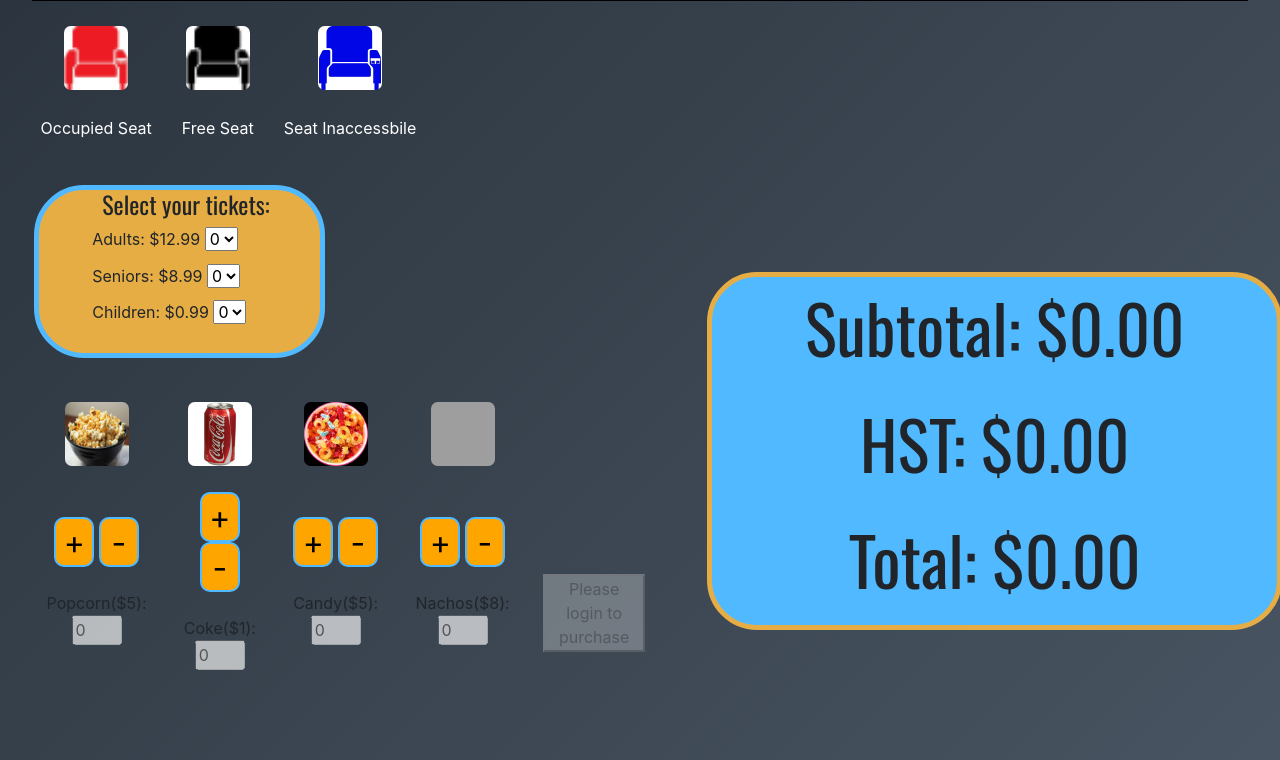
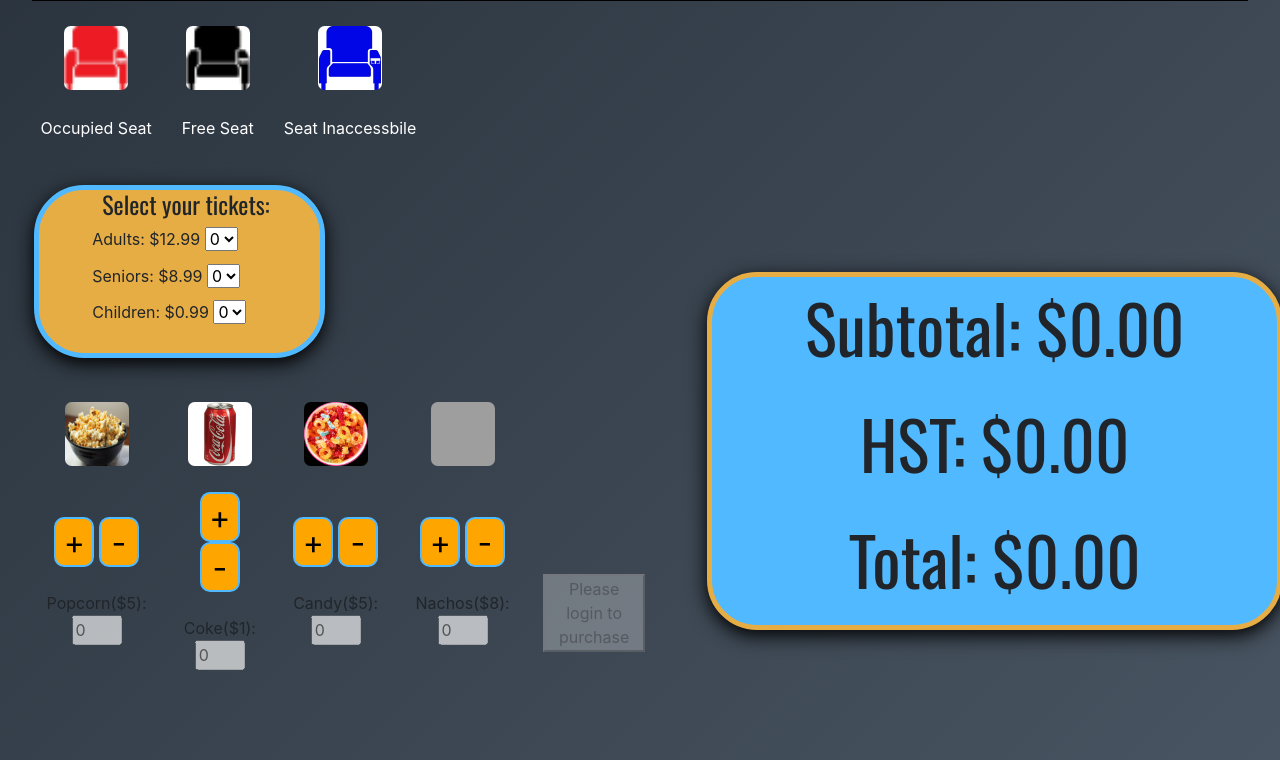
Before and after one commit to ahmetkca/FinalProjectWeb, a PHP site: page /bookSeats.php in a window 1280 px wide. Shown: the part 1031-1791 px from the top of the page. Run offline with PHP 8.4, Linux system fonts and the light colour scheme; grey boxes are pictures that could not be loaded.

Commit message:
bookseat

```diff
--- a/bookSeatStyle.css
+++ b/bookSeatStyle.css
@@ -152,3 +152,6 @@ background-image: linear-gradient(315deg, #485461 0%, #28313b 74%);
       border-radius: 5pt;
     border-width: 0pt;
 }
+.shadowbox{
+    box-shadow: 0 4px 8px 0 rgba(0, 0, 0, 0.2), 0 6px 20px 0 rgba(0, 0, 0, 0.9);
+}
--- a/bookSeats.php
+++ b/bookSeats.php
@@ -110,7 +110,7 @@ $session_value=(isset($_SESSION['username']))?$_SESSION['username']:'';
 
 					<table>
 						<td>
-						<div class="seatLegend borderChoice">
+						<div class="seatLegend borderChoice shadowbox">
 							<h4>Select your tickets:</h4>
 							<ul>
 								<li>
@@ -214,7 +214,7 @@ $session_value=(isset($_SESSION['username']))?$_SESSION['username']:'';
 
 
 							<td>
-								<div id="reciept">
+								<div id="reciept" class="shadowbox">
 									<p>Subtotal: $<p1 id="subtotal">0.00</p1></p>
 									<p>HST: $<p1 id="tax">0.00</p1></p>
 									<p>Total: $<p1 id="total">0.00</p1></p>
```
